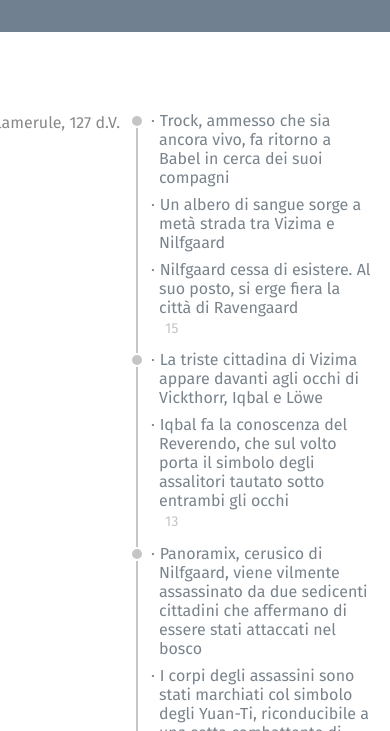
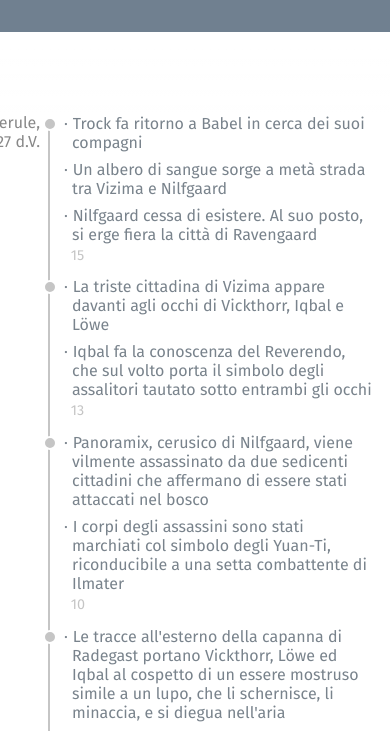
Before and after one commit to vivi-88/vivi-88.github.io, a plain HTML site: page babels_fall_timeline/index.html in a window 390 px wide. Shown: the part 113-844 px from the top of the page. Drawn offline with Linux system fonts and the light colour scheme.

Commit message:
fixed overflow on mobile devices

```diff
--- a/babels_fall_timeline/index.html
+++ b/babels_fall_timeline/index.html
@@ -16,11 +16,11 @@
     <div id="timeline">
       <div>
 		<section class="month">
-          <h3>Flamerule, 127 d.V.</h3>
+          <h3>Flamerule,<br>127 d.V.</h3>
 		  <section>
 		  <h4>15</h4>
             <ul>
-			  <li>Trock, ammesso che sia ancora vivo, fa ritorno a Babel in cerca dei suoi compagni</li>
+			  <li>Trock fa ritorno a Babel in cerca dei suoi compagni </li>
 			  <li>Un albero di sangue sorge a metà strada tra Vizima e Nilfgaard</li>
 			  <li>Nilfgaard cessa di esistere. Al suo posto, si erge fiera la città di Ravengaard</li>
             </ul>
@@ -78,7 +78,7 @@
           </section>
         </section>
         <section class="month">
-          <h3>Kythorn, 127 d.V.</h3>
+          <h3>Kythorn,<br>127 d.V.</h3>
 		  <section>
 		    <h4>30</h4>
             <ul>
@@ -167,7 +167,7 @@
           </section>
         </section>
         <section class="month">
-          <h3>Mirtul, 127 d.V.</h3>
+          <h3>Mirtul,<br>127 d.V.</h3>
 		  <section>
             <h4>29</h4>
             <ul>
--- a/babels_fall_timeline/style.css
+++ b/babels_fall_timeline/style.css
@@ -99,7 +99,7 @@ div.item {
   position: absolute;
   top: 0.5rem;
   bottom: 0rem;
-  left: 120px;
+  left: 2em;
   z-index: 1;
   background: #C5C5C5;
 }
@@ -111,7 +111,7 @@ div.item {
   margin: 0 0 0 -5.5em;
   font-size: 1em;
   font-weight: 400;
-  width: 12em;
+  width: 7em;
   text-align: right;
 }
 
@@ -119,13 +119,13 @@ div.item {
   position: relative;
 }
 #timeline section.month:first-child section {
-  margin-top: -1.3em;
+  margin-top: -2.35em;
   /*padding-bottom: 0px;*/
 }
 #timeline section.month section {
   position: relative;
   padding-bottom: 1.25em;
-  margin-bottom: 2.2em;
+  margin-bottom: 3.2em;
 }
 #timeline section.month section h4 {
   position: absolute;
@@ -134,13 +134,13 @@ div.item {
   font-weight: 400;
   line-height: 1.2em;
   margin: 0;
-  padding: 0 0 0 149px;
+  padding: 0 0 0 3.8em;
   color: #C5C5C5;
 }
 
 #timeline section.month section ul {
   list-style-type: none;
-  padding: 0 0 0 135px;
+  padding: 0 0 0 3em;
   margin: -1.35rem 0 1em;
   max-width: 32rem;
   font-size: 1em;
@@ -160,7 +160,7 @@ div.item {
   -ms-border-radius: 50%;
   border-radius: 50%;
   position: absolute;
-  left: 114px;
+  left: 1.7em;
   top: 3px;
   z-index: 2;
 }
```
